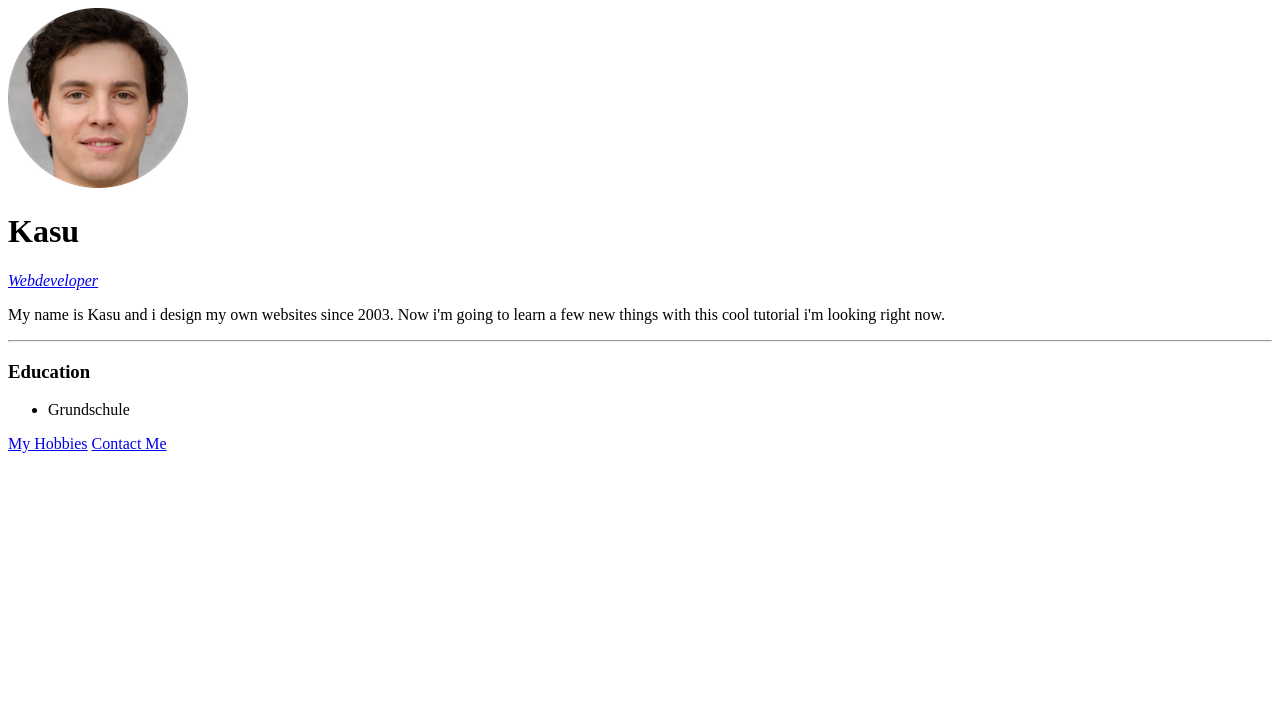
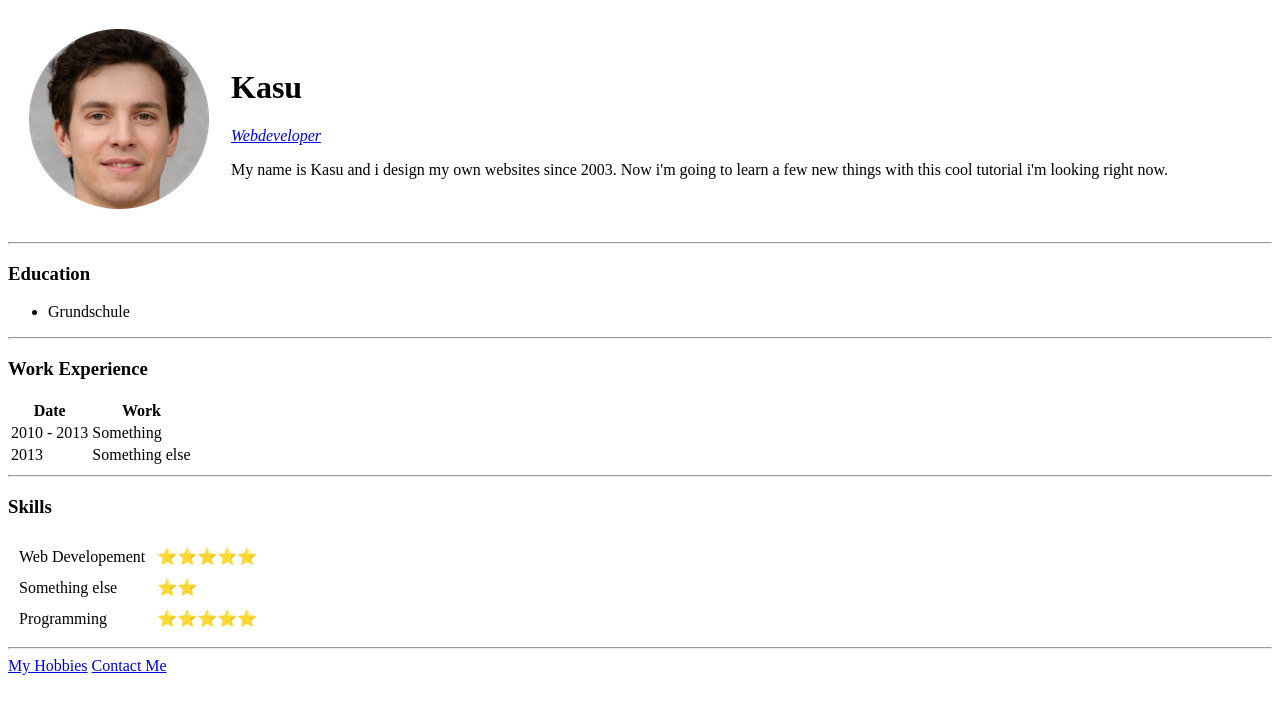
Before and after one commit to Kasuna89/cv, a plain HTML site: page index.html in a window 1280 px wide. Drawn offline with Linux system fonts and the light colour scheme.

Commit message:
Update index.html
Added Skills and other things

```diff
--- a/index.html
+++ b/index.html
@@ -6,15 +6,59 @@
         <title>❥ Kasu's Personal Site</title>
     </head>
     <body>
-        <img src="img/fake-human-circle-img.png" alt="Kasu Profile Picture">
-        <h1>Kasu</h1>
+        <table cellspacing="20">
+            <tr>
+                <td><img src="img/fake-human-circle-img.png" alt="Kasu Profile Picture"></td>
+                <td><h1>Kasu</h1>
         <p><em><a href="#" taarget="blank">Webdeveloper</em></a></p>
-        <p>My name is Kasu and i design my own websites since 2003. Now i'm going to learn a few new things with this cool tutorial i'm looking right now.</p>
+        <p>My name is Kasu and i design my own websites since 2003. Now i'm going to learn a few new things with this cool tutorial i'm looking right now.</p></td>
+            </tr>
+        </table>
+
         <hr>
         <h3>Education</h3>
         <ul>
             <li>Grundschule</li>
         </ul>
+        <hr>
+        <h3>Work Experience</h3>
+        <table>
+            <thead>
+                <tr>
+                    <th>Date</th>
+                    <th>Work</th>
+                </tr>
+            </thead>
+            <tbody>
+                <tr>
+                    <td>2010 - 2013</td>
+                    <td>Something</td>
+                </tr>
+                <tr>
+                    <td>2013</td>
+                    <td>Something else</td>
+                </tr>
+            </tbody>
+        </table>
+        <hr>
+        <h3>Skills</h3>
+                    <table cellspacing="10">
+                        <tbody>
+                            <tr>
+                                <td>Web Developement</td>
+                                <td>⭐⭐⭐⭐⭐</td>
+                            </tr>
+                            <tr>
+                                <td>Something else</td>
+                                <td>⭐⭐</td>
+                            </tr>
+                            <tr>
+                                <td>Programming</td>
+                                <td>⭐⭐⭐⭐⭐</td>
+                            </tr>
+                        </tbody>
+                    </table>
+        <hr>
         <a href="hobbies.html">My Hobbies</a>
         <a href="contact.html">Contact Me</a>
     </body>
```
